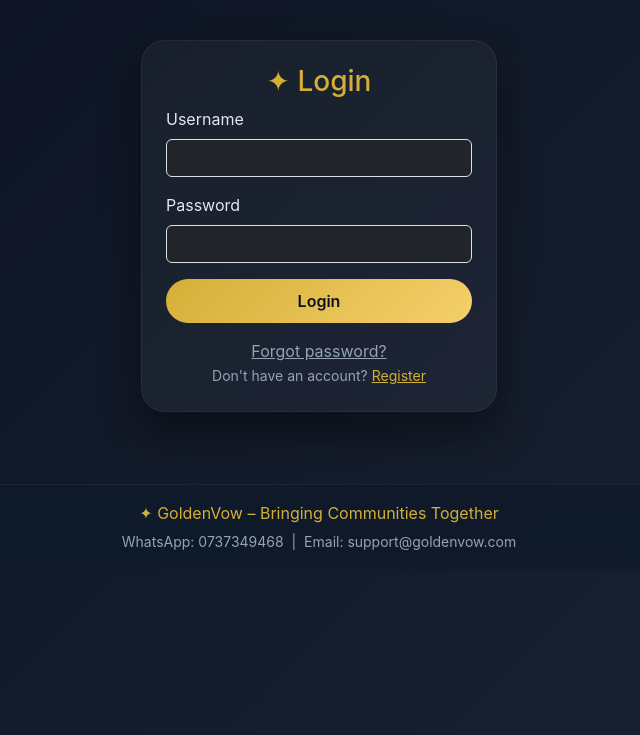
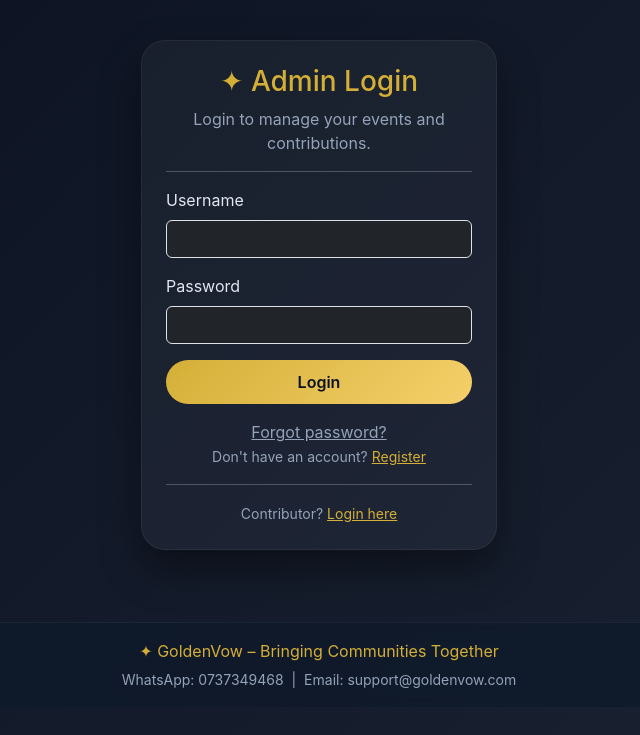
Before and after one commit to mafiayeng/goldenvow, a Flask app: page /login in a window 1280 px wide. Shown: the part 65-800 px from the top of the page, without its empty margins (321-961 px from the left). Run offline with Flask 3, Linux system fonts and the light colour scheme; some libraries are stand-ins or nearby versions.

Commit message:
Update login.html

```diff
--- a/template/login.html
+++ b/template/login.html
@@ -1,10 +1,12 @@
 {% extends "base.html" %}
-{% block title %}Login{% endblock %}
+{% block title %}Admin Login{% endblock %}
 {% block content %}
 <div class="row justify-content-center">
     <div class="col-md-5 col-lg-4">
         <div class="glass-card p-4">
-            <h3 class="text-center golden-text">✦ Login</h3>
+            <h3 class="text-center golden-text">✦ Admin Login</h3>
+            <p class="text-muted-light text-center">Login to manage your events and contributions.</p>
+            <hr>
             <form method="POST">
                 <div class="mb-3">
                     <label class="form-label">Username</label>
@@ -20,6 +22,10 @@
                 <a href="{{ url_for('forgot_password') }}" class="text-muted-light">Forgot password?</a><br>
                 <small class="text-muted-light">Don't have an account? <a href="{{ url_for('register') }}" class="golden-text">Register</a></small>
             </div>
+            <hr>
+            <div class="text-center">
+                <small class="text-muted-light">Contributor? <a href="{{ url_for('contributor_login') }}" class="golden-text">Login here</a></small>
+            </div>
         </div>
     </div>
 </div>
```
